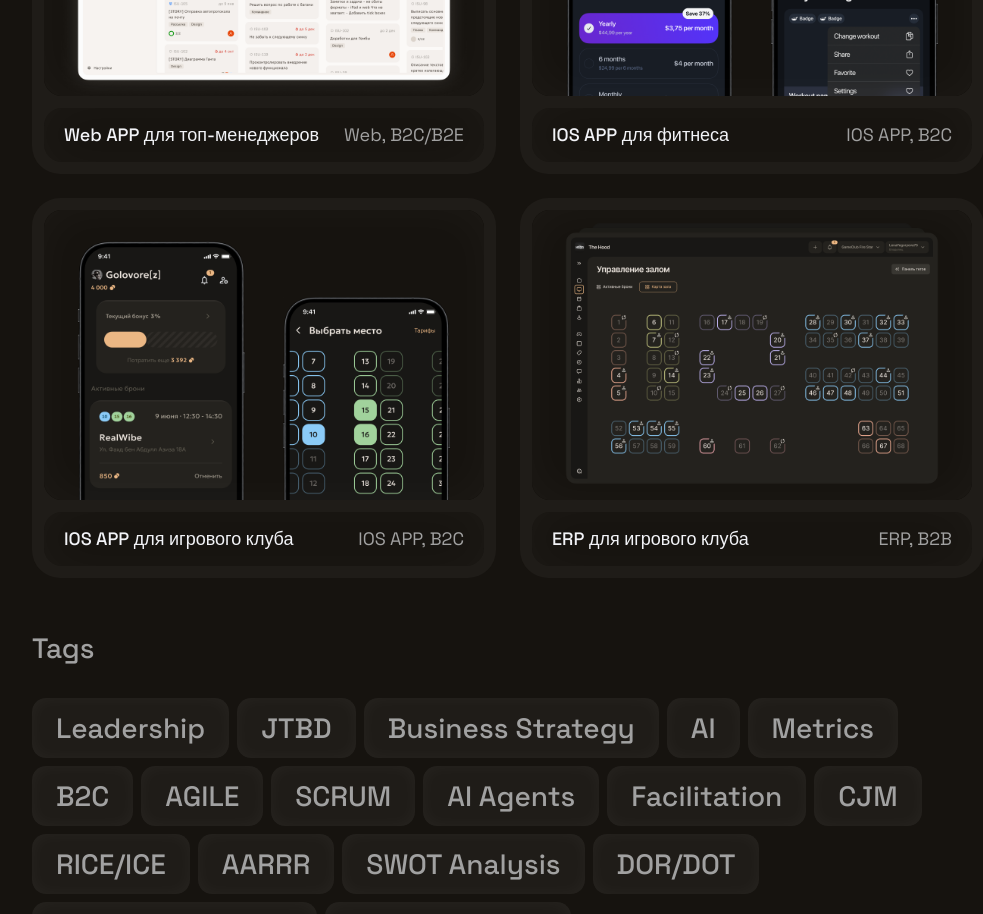
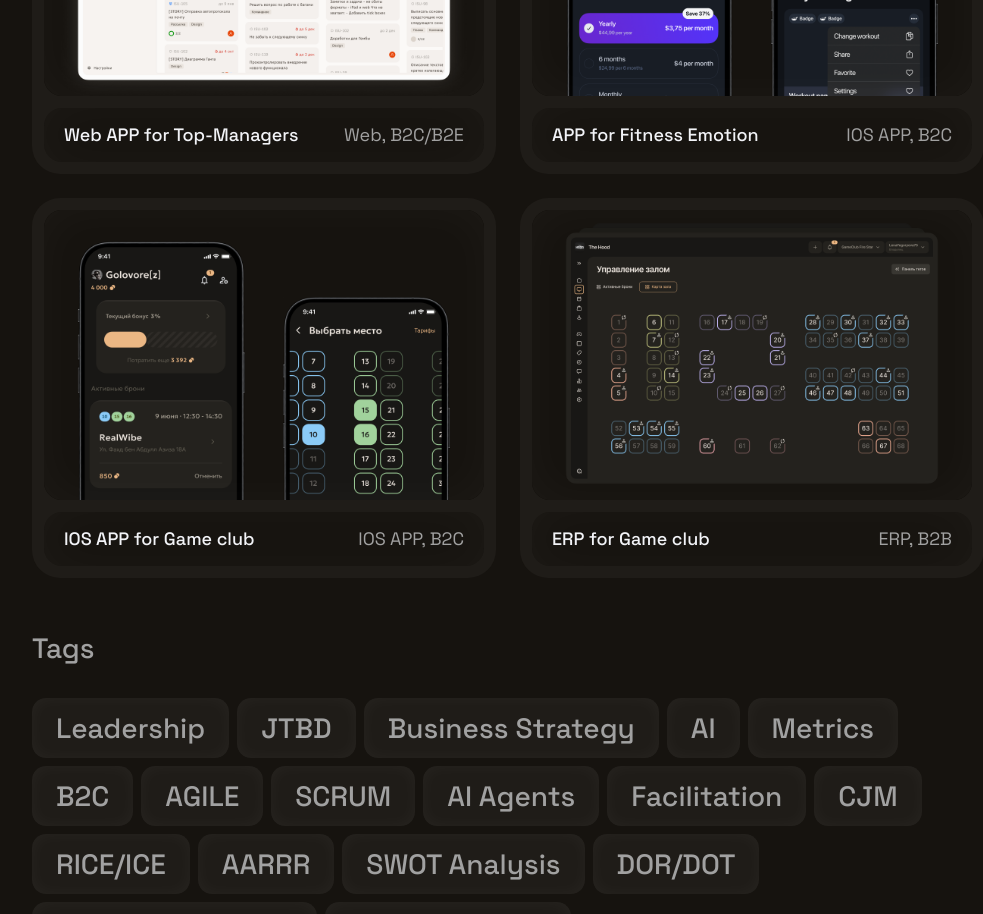
Before and after one commit to RickBacardin/bacardin, a Next.js app: page /en in a window 1280 px wide. Shown: the part 2920-3834 px from the top of the page, without its empty margins (132-1115 px from the left). Built offline with nearby package versions, Linux system fonts and the light colour scheme; a web font is replaced by a local one.

Commit message:
Форматирвоание текста

```diff
--- a/components/ui/CaseCard.tsx
+++ b/components/ui/CaseCard.tsx
@@ -17,6 +17,9 @@ interface CaseCardProps {
 export const CaseCard = ({ caseItem, locale, uiElementLabel }: CaseCardProps) => {
   const { playHoverSound } = useHoverSound();
   const [isHovering, setIsHovering] = useState(false);
+
+  // Выбираем title по локали
+  const title = locale === "en" && caseItem.title_en ? caseItem.title_en : caseItem.title;
 
   // Motion values для отслеживания позиции курсора (0-1)
   const x = useMotionValue(0.5);
@@ -114,7 +117,7 @@ export const CaseCard = ({ caseItem, locale, uiElementLabel }: CaseCardProps) =>
                 >
                   <Image
                     src={caseItem.coverImage}
-                    alt={caseItem.title}
+                    alt={title}
                     fill
                     className="object-cover"
                   />
@@ -140,7 +143,7 @@ export const CaseCard = ({ caseItem, locale, uiElementLabel }: CaseCardProps) =>
               }}
             >
               <span className="text-lg font-medium text-foreground truncate">
-                {caseItem.title}
+                {title}
               </span>
               <span className="text-lg text-muted-foreground whitespace-nowrap ml-4">
                 {caseItem.type === "component"
--- a/components/ui/RichText.tsx
+++ b/components/ui/RichText.tsx
@@ -132,7 +132,7 @@ const itemVariants = {
     y: 0,
     transition: {
       duration: 0.5,
-      ease: "easeOut",
+      ease: "easeOut" as const,
     },
   },
 };
--- a/data/cases.json
+++ b/data/cases.json
@@ -195,18 +195,18 @@
     "category": "design",
     "coverImage": "/images/cases/1768426629572-9wdjqp.png",
     "images": [
+      "/images/cases/1768426843548-ucek38.png",
+      "/images/cases/1768426843554-oi44j2.png",
       "/images/cases/1768426843537-vnr0l1.png",
-      "/images/cases/1768426843548-ucek38.png",
+      "/images/cases/1768426843553-wkw74q.png",
       "/images/cases/1768426843549-cy7q5u.png",
+      "/images/cases/1768426843583-tmb0rr.png",
       "/images/cases/1768426843549-vh7tx6.png",
-      "/images/cases/1768426843553-wkw74q.png",
-      "/images/cases/1768426843554-oi44j2.png",
-      "/images/cases/1768426843583-tmb0rr.png",
+      "/images/cases/1768426843605-rw4sxk.png",
       "/images/cases/1768426843585-zn2kq7.png",
+      "/images/cases/1768426843605-ashcjy.png",
       "/images/cases/1768426843584-24jnkv.png",
-      "/images/cases/1768426843605-rw4sxk.png",
       "/images/cases/1768426843604-yc86u0.png",
-      "/images/cases/1768426843605-ashcjy.png",
       "/images/cases/1768426843686-5gk9kw.png",
       "/images/cases/1768426843665-4ogv6t.png",
       "/images/cases/1768426843738-gxroez.png"
@@ -222,7 +222,7 @@
     "featuredOnHome": true,
     "homeOrder": 4,
     "createdAt": "2026-01-14T21:37:31.316Z",
-    "updatedAt": "2026-01-16T21:09:32.185Z",
+    "updatedAt": "2026-01-16T21:19:04.279Z",
     "title_en": "ERP for Game club",
     "description_en": ""
   }
```
